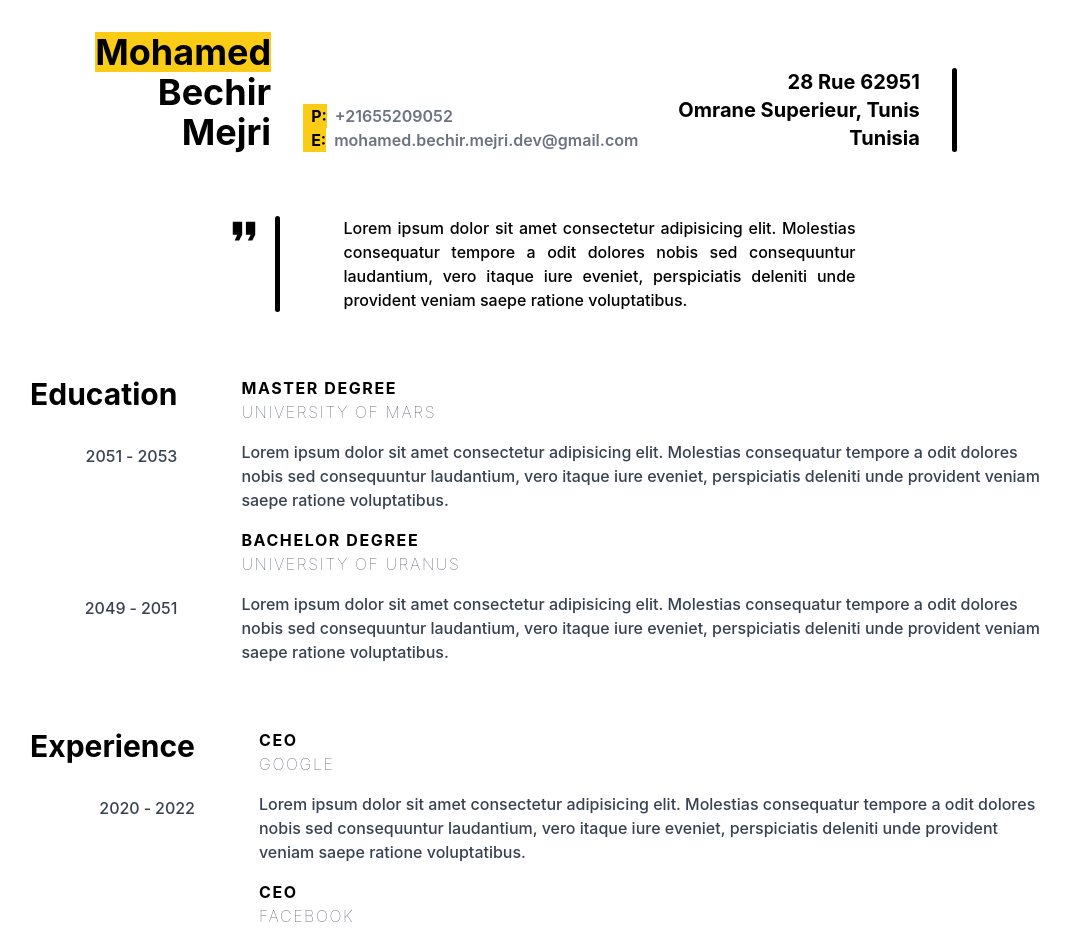
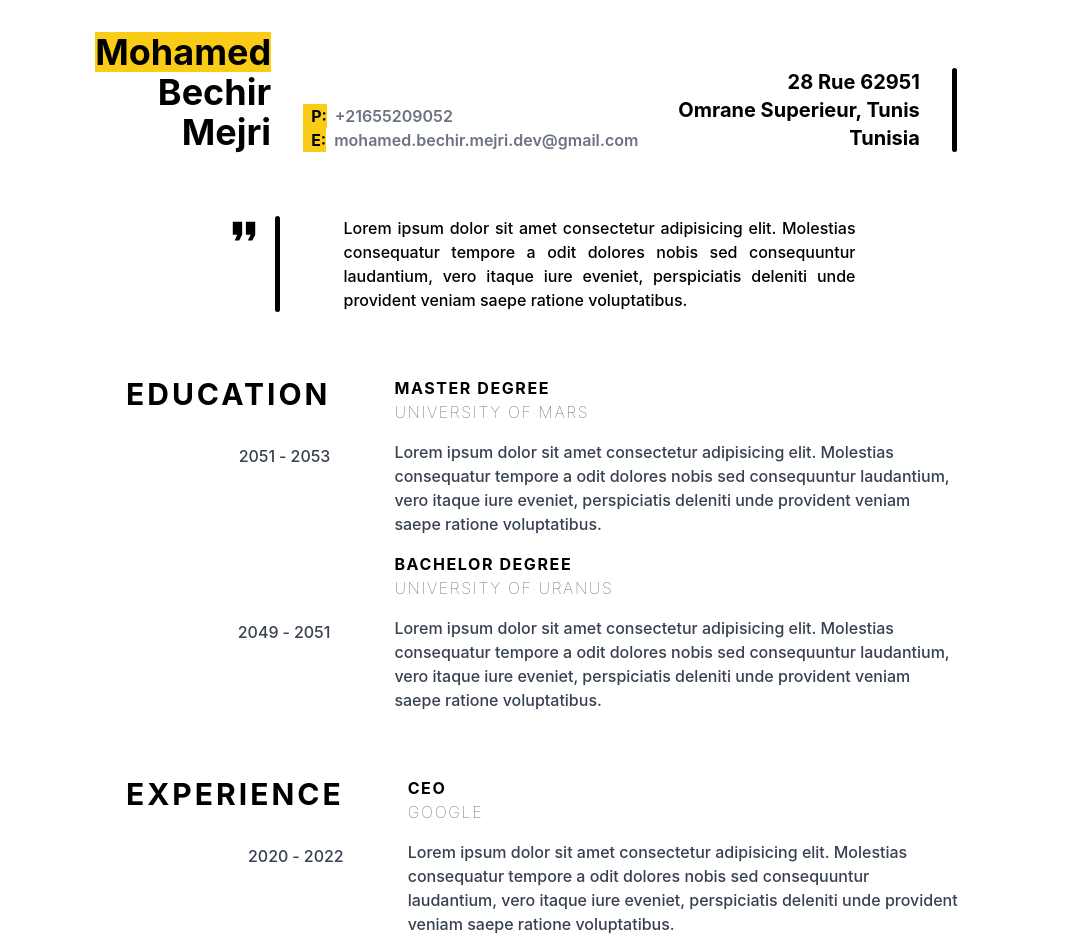
Before and after one commit to MohamedBechirMejri/cv-app-theodinproject, a React (Create React App) app: page / in a window 1280 px wide. Shown: the top 948 px of the page, without its empty margins (98-1168 px from the left). Built offline with nearby package versions, Linux system fonts and the light colour scheme.

Commit message:
styling tweaks

```diff
--- a/src/Components/Preview/Education.tsx
+++ b/src/Components/Preview/Education.tsx
@@ -12,7 +12,7 @@ const Education = ({
   }[];
 }) => {
   return (
-    <div className="flex flex-col gap-4 text-gray-700">
+    <div className="flex flex-col max-w-[52rem] gap-4 text-gray-700">
       {education.map((edu, index) => {
         return (
           <div key={index} className="flex gap-16 font-medium">
@@ -20,7 +20,7 @@ const Education = ({
               <h1
                 className={`font-bold text-3xl ${
                   index !== 0 ? "opacity-0" : ""
-                } text-black `}
+                } text-black  tracking-widest uppercase`}
               >
                 Education
               </h1>
--- a/src/Components/Preview/Experience.tsx
+++ b/src/Components/Preview/Experience.tsx
@@ -12,7 +12,7 @@ const Experience = ({
   }[];
 }) => {
   return (
-    <div className="flex flex-col gap-4 text-gray-700">
+    <div className="flex flex-col max-w-[52rem]  gap-4 text-gray-700">
       {experience.map((exp, index) => {
         return (
           <div key={index} className="flex gap-16 font-medium">
@@ -20,7 +20,7 @@ const Experience = ({
               <h1
                 className={`font-bold text-3xl ${
                   index !== 0 ? "opacity-0" : ""
-                } text-black `}
+                } text-black  tracking-widest uppercase`}
               >
                 Experience
               </h1>
```
